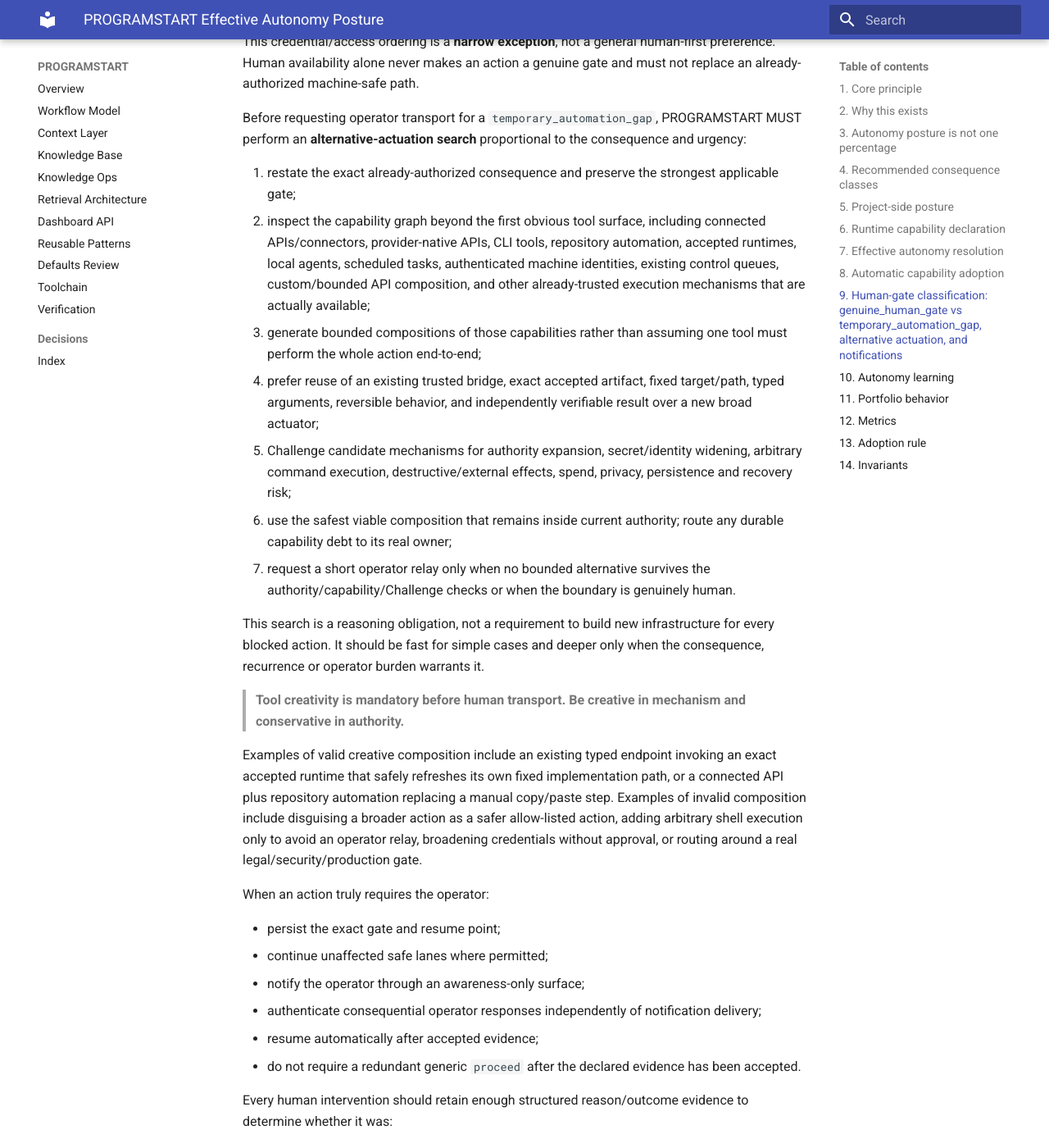
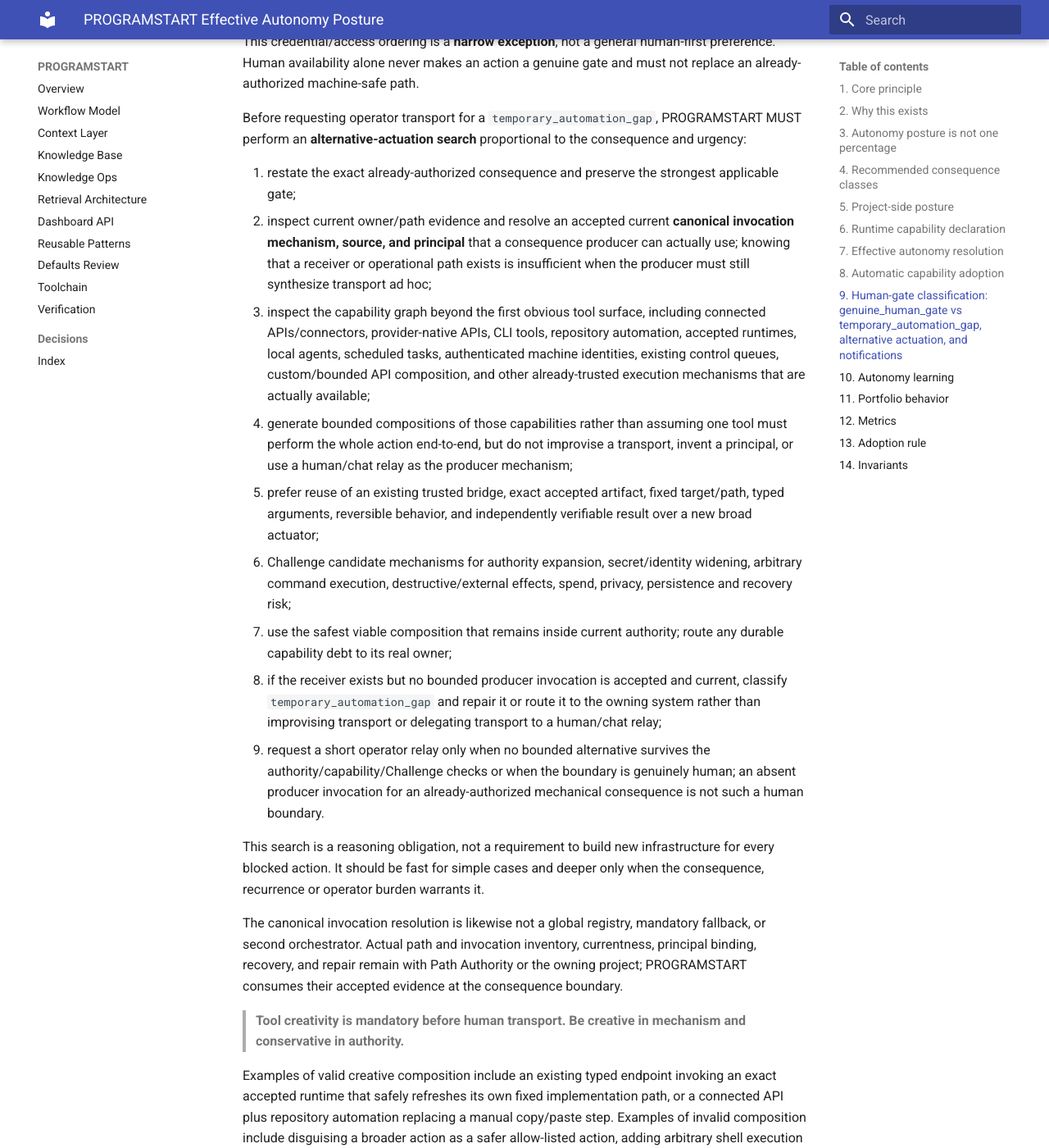
Before and after one commit to GrahamArdent/PROGRAMSTART, an MkDocs documentation site: the page built from docs/PROGRAMSTART_EFFECTIVE_AUTONOMY.md, in a window 1280 px wide and 1400 px high, scrolled down 6888 px. Shown: the whole window at 82% size. Built offline with MkDocs 1.6.1 and Material for MkDocs 9.7.7, drawn with Linux system fonts in a browser that asks for light colours.

Commit message:
Strengthen canonical producer actuation learning

```diff
--- a/docs/PROGRAMSTART_EFFECTIVE_AUTONOMY.md
+++ b/docs/PROGRAMSTART_EFFECTIVE_AUTONOMY.md
@@ -210,14 +210,18 @@ This credential/access ordering is a **narrow exception**, not a general human-f
 Before requesting operator transport for a `temporary_automation_gap`, PROGRAMSTART MUST perform an **alternative-actuation search** proportional to the consequence and urgency:
 
 1. restate the exact already-authorized consequence and preserve the strongest applicable gate;
-2. inspect the capability graph beyond the first obvious tool surface, including connected APIs/connectors, provider-native APIs, CLI tools, repository automation, accepted runtimes, local agents, scheduled tasks, authenticated machine identities, existing control queues, custom/bounded API composition, and other already-trusted execution mechanisms that are actually available;
-3. generate bounded compositions of those capabilities rather than assuming one tool must perform the whole action end-to-end;
-4. prefer reuse of an existing trusted bridge, exact accepted artifact, fixed target/path, typed arguments, reversible behavior, and independently verifiable result over a new broad actuator;
-5. Challenge candidate mechanisms for authority expansion, secret/identity widening, arbitrary command execution, destructive/external effects, spend, privacy, persistence and recovery risk;
-6. use the safest viable composition that remains inside current authority; route any durable capability debt to its real owner;
-7. request a short operator relay only when no bounded alternative survives the authority/capability/Challenge checks or when the boundary is genuinely human.
+2. inspect current owner/path evidence and resolve an accepted current **canonical invocation mechanism, source, and principal** that a consequence producer can actually use; knowing that a receiver or operational path exists is insufficient when the producer must still synthesize transport ad hoc;
+3. inspect the capability graph beyond the first obvious tool surface, including connected APIs/connectors, provider-native APIs, CLI tools, repository automation, accepted runtimes, local agents, scheduled tasks, authenticated machine identities, existing control queues, custom/bounded API composition, and other already-trusted execution mechanisms that are actually available;
+4. generate bounded compositions of those capabilities rather than assuming one tool must perform the whole action end-to-end, but do not improvise a transport, invent a principal, or use a human/chat relay as the producer mechanism;
+5. prefer reuse of an existing trusted bridge, exact accepted artifact, fixed target/path, typed arguments, reversible behavior, and independently verifiable result over a new broad actuator;
+6. Challenge candidate mechanisms for authority expansion, secret/identity widening, arbitrary command execution, destructive/external effects, spend, privacy, persistence and recovery risk;
+7. use the safest viable composition that remains inside current authority; route any durable capability debt to its real owner;
+8. if the receiver exists but no bounded producer invocation is accepted and current, classify `temporary_automation_gap` and repair it or route it to the owning system rather than improvising transport or delegating transport to a human/chat relay;
+9. request a short operator relay only when no bounded alternative survives the authority/capability/Challenge checks or when the boundary is genuinely human; an absent producer invocation for an already-authorized mechanical consequence is not such a human boundary.
 
 This search is a reasoning obligation, not a requirement to build new infrastructure for every blocked action. It should be fast for simple cases and deeper only when the consequence, recurrence or operator burden warrants it.
+
+The canonical invocation resolution is likewise not a global registry, mandatory fallback, or second orchestrator. Actual path and invocation inventory, currentness, principal binding, recovery, and repair remain with Path Authority or the owning project; PROGRAMSTART consumes their accepted evidence at the consequence boundary.
 
 > **Tool creativity is mandatory before human transport. Be creative in mechanism and conservative in authority.**
 
```
Also changed, not shown: PROGRAMBUILD/PROGRAMBUILD_CHECKLIST.md (+1 -1 lines), PROGRAMBUILD/PROGRAMBUILD_FILE_INDEX.md (+1 -1 lines), docs/PROGRAMSTART_ACCEPTANCE_LEARNING_LEDGER.md (+3 -3 lines), docs/acceptance/observations/2026-09-27-controller-canonical-producer-invocation.md (added, +13 -0 lines), 3 other files.
